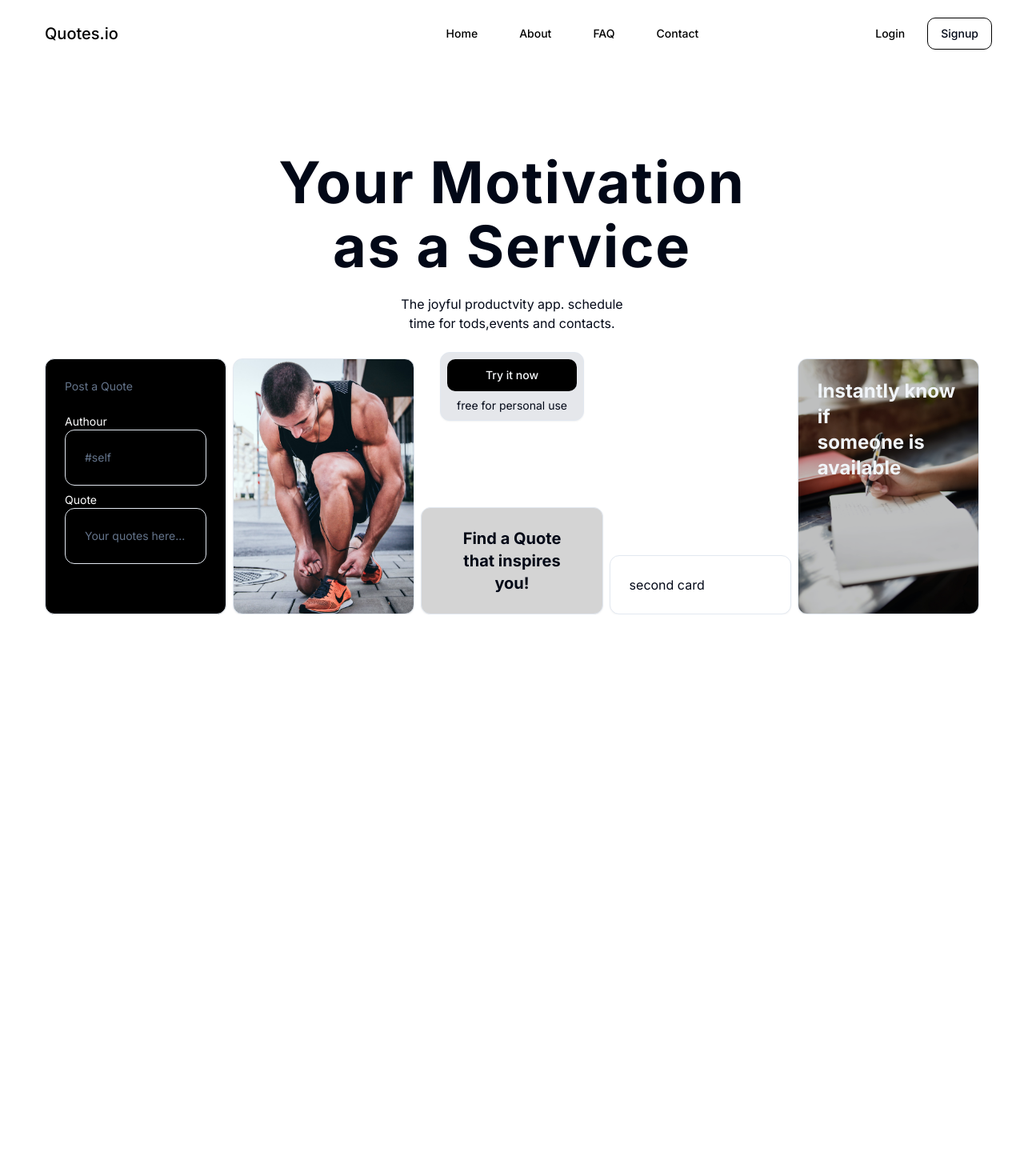
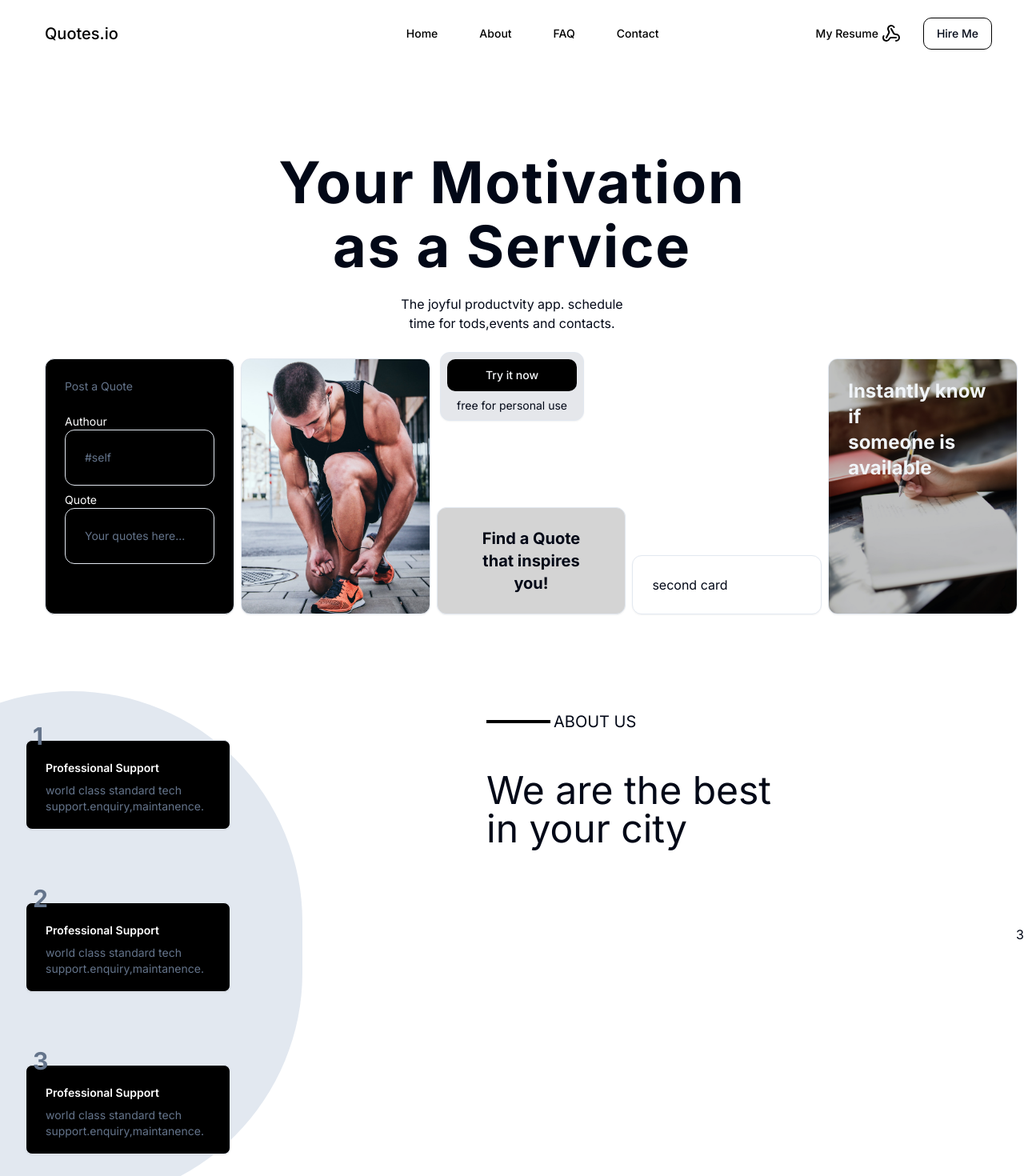
Before and after one commit to SARATHKUMAR-T/sarav2, a Next.js app: page / in a window 1280 px wide. Shown: the top 1470 px of the page at 80% size. Before the commit the page ends 800 px from the top, so only its background shows below. Built offline with nearby package versions, Linux system fonts and the light colour scheme.

Commit message:
portfolio changes

```diff
--- a/app/page.tsx
+++ b/app/page.tsx
@@ -1,11 +1,13 @@
 import { Button } from "@/components/ui/button";
+import About from "@/sections/About";
 import Hero from "@/sections/hero";
 import { PlusCircle } from "lucide-react";
 
 export default function Home() {
   return (
-    <main className=" px-6 overflow-hidden">
+    <main className=" overflow-hidden">
       <Hero />
+      <About />
     </main>
   );
 }
--- a/components/NavBar.tsx
+++ b/components/NavBar.tsx
@@ -1,6 +1,7 @@
 import React from "react";
 import { Button } from "./ui/button";
 import Link from "next/link";
+import { ArrowBigDown, Webhook } from "lucide-react";
 
 const homeRoutes = [
   {
@@ -23,7 +24,7 @@ const homeRoutes = [
 
 function NavBar() {
   return (
-    <nav className="fixed top-0 pt-5 left-0 h-16  right-0 flex items-center justify-between px-10">
+    <nav className="fixed z-50 top-0 pt-5 left-0 h-16  right-0 flex items-center justify-between px-10">
       <Button asChild variant="link" className="text-xl">
         <Link href="#home">Quotes.io</Link>
       </Button>
@@ -38,8 +39,13 @@ function NavBar() {
         </li>
       </ul>
       <div className="space-x-3">
-        <Button variant="link">Login</Button>
-        <Button variant="outline">Signup</Button>
+        <Button variant="link" asChild>
+          <Link href="">
+            My Resume
+            <Webhook className="ml-1" />
+          </Link>
+        </Button>
+        <Button variant="outline">Hire Me</Button>
       </div>
     </nav>
   );
--- /dev/null
+++ b/sections/About.tsx
@@ -0,0 +1,61 @@
+import {
+  Card,
+  CardContent,
+  CardDescription,
+  CardHeader,
+} from "@/components/ui/card";
+import React from "react";
+
+const aboutCard = [
+  {
+    heading: "professional support",
+    desec: "world class standard tech support.enquiry,maintanence.",
+  },
+  {
+    heading: "professional support",
+    desec: "world class standard tech support.enquiry,maintanence.",
+  },
+  {
+    heading: "professional support",
+    desec: "world class standard tech support.enquiry,maintanence.",
+  },
+];
+
+export default function About() {
+  return (
+    <section className="min-h-screen flex items-center w-full max-w-full ">
+      <div className="w-[45%] flex flex-col  justify-around ml-8 py-4 h-[80vh] mt-8 relative">
+        {aboutCard.map((item, i) => (
+          <Card
+            key={i}
+            className="h-28 w-64 relative bg-black rounded-sm text-white "
+          >
+            <div className="absolute text-muted-foreground text-3xl font-bold -top-6 left-2">
+              {i + 1}
+            </div>
+            <CardHeader className="pb-2 text-sm font-semibold capitalize">
+              {item.heading}
+            </CardHeader>
+            <CardContent className="mt-0 ">
+              <CardDescription className="mt-0">{item.desec}</CardDescription>
+            </CardContent>
+          </Card>
+        ))}
+
+        <div className="-z-10 absolute bottom-0 -left-[40%] h-full w-full  bg-slate-200 rounded-full" />
+      </div>
+      <div className="flex-1 flex flex-col gap-12 h-[70vh]">
+        <div className="flex items-center gap-1">
+          <div className="w-20 h-1 bg-black " />
+          <h2 className="text-xl uppercase">About us</h2>
+        </div>
+        <h2 className="text-5xl ">
+          We are the best
+          <br />
+          in your city
+        </h2>
+      </div>
+      <div className="">3</div>
+    </section>
+  );
+}
--- a/sections/hero.tsx
+++ b/sections/hero.tsx
@@ -9,7 +9,7 @@ import React from "react";
 
 export default function Hero() {
   return (
-    <section className="relative min-h-[calc(80vh-64px)]">
+    <section className="relative min-h-[calc(80vh-64px)] px-6">
       <h1 className="text-center mt-48 ">
         <span>Your Motivation</span>
         <span className="block mt-2">as a Service</span>
```
